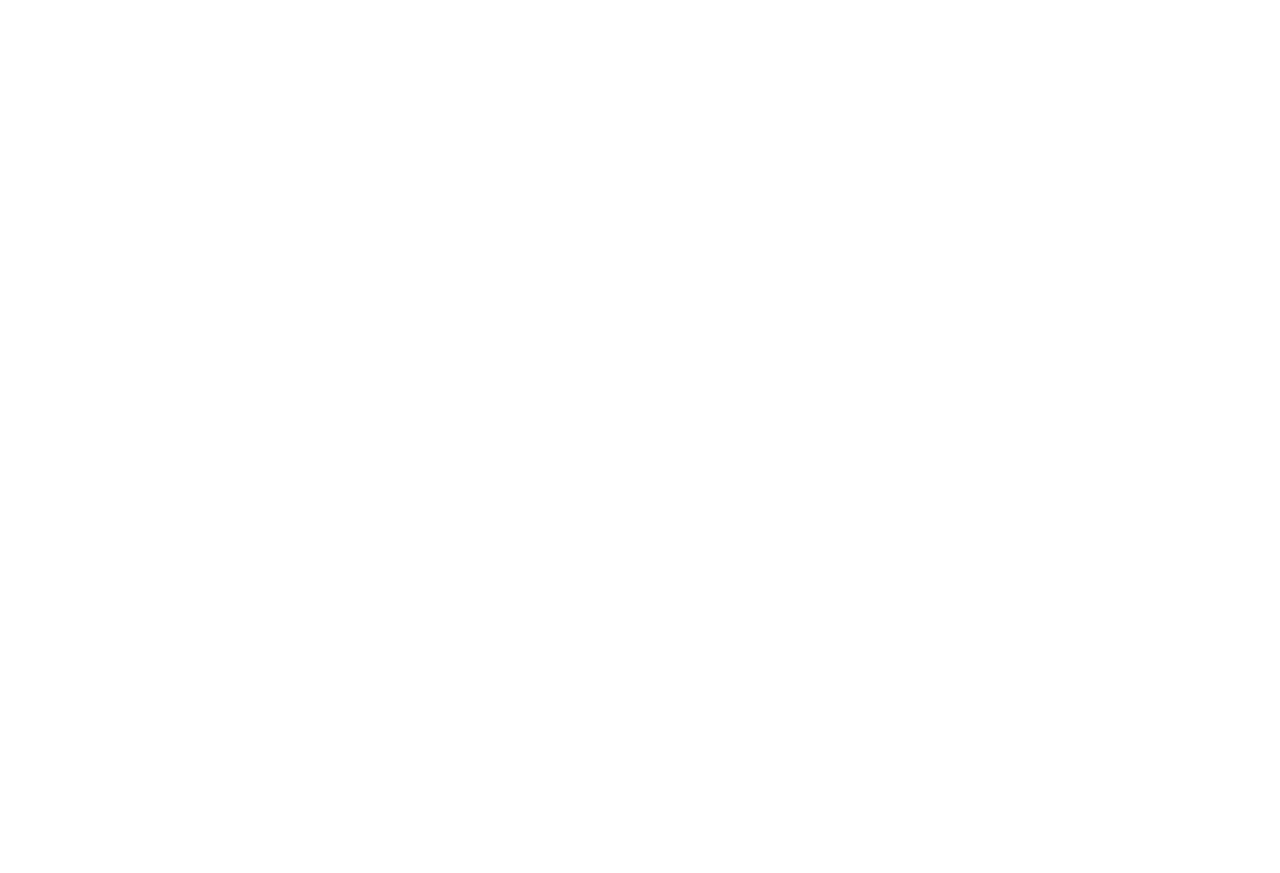
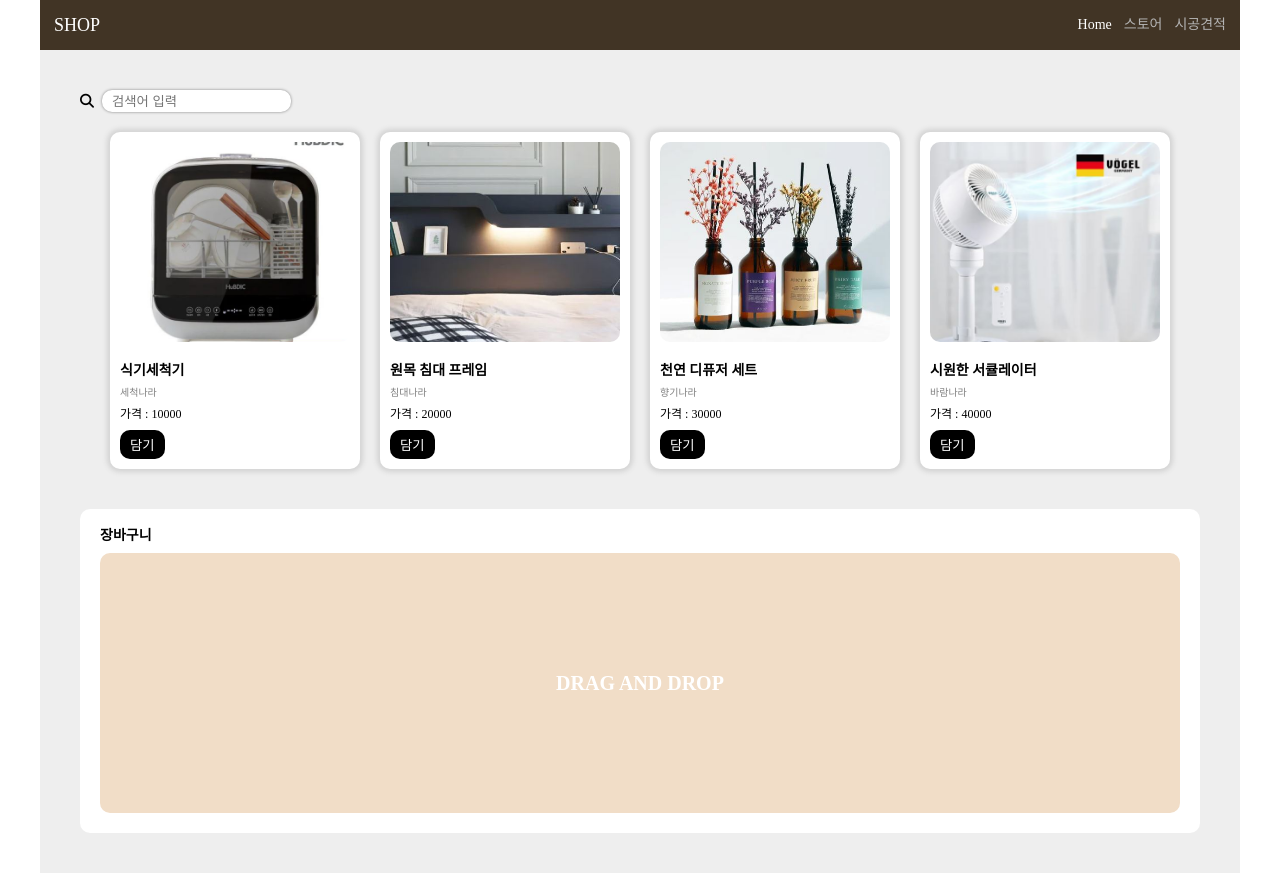
Before and after one commit to Jeongpyo-Hong/js-prac-shop, a plain HTML site: page index.html in a window 1280 px wide. Before the commit the page ends 800 px from the top, so only its background shows below. Drawn offline with nearby package versions, Linux system fonts and the light colour scheme.

Commit message:
기본 UI 구현, 드래그앤드롭 구현중

```diff
--- /dev/null
+++ b/css/index.scss
@@ -0,0 +1,151 @@
+.container {
+  background-color: #eee;
+  width: 1200px;
+  height: 100%;
+  margin: 0 auto;
+}
+
+/**
+  * navbar
+  */
+nav {
+  display: flex;
+  justify-content: space-between;
+  align-items: center;
+  height: 50px;
+  background-color: rgb(65, 52, 37);
+  color: white;
+  padding: 0 14px;
+  font-size: 14px;
+  position: sticky;
+  top: 0;
+
+  .brand-name {
+    font-size: 18px;
+    margin-right: 20px;
+  }
+
+  .menu-box {
+    display: flex;
+    align-items: center;
+    column-gap: 12px;
+  }
+
+  .disable {
+    color: #b4b4b4;
+  }
+}
+
+article {
+  padding: 40px;
+}
+
+/**
+  * searchbar
+  */
+.search-container {
+  display: flex;
+  column-gap: 8px;
+  align-items: center;
+  margin-bottom: 20px;
+  .search-input {
+    border-radius: 10px;
+    padding-left: 10px;
+    height: 20px;
+    box-shadow: 0 0 3px 0 gray;
+  }
+  i {
+    font-size: 14px;
+  }
+}
+
+/**
+  * goods
+  */
+.goods-container {
+  display: flex;
+  justify-content: center;
+  align-items: center;
+  column-gap: 20px;
+  margin-bottom: 40px;
+}
+
+.item-wrap {
+  padding: 10px;
+  background-color: white;
+  width: 25%;
+  max-width: 250px;
+  padding: auto;
+  border-radius: 10px;
+  box-shadow: 0 0 5px 3px lightgray;
+
+  img {
+    width: 100%;
+    height: 200px;
+    object-fit: cover;
+    margin-bottom: 20px;
+    border-radius: 10px;
+  }
+
+  div {
+    margin-bottom: 10px;
+
+    &.title {
+      font-size: 14px;
+      font-weight: 800;
+    }
+
+    &.brand {
+      font-size: 10px;
+      color: gray;
+    }
+  }
+
+  button {
+    background-color: black;
+    color: white;
+    padding: 5px 10px;
+    border-radius: 10px;
+  }
+
+  &:hover img {
+    opacity: 0.5;
+  }
+}
+
+.cart-container {
+  background-color: white;
+  border-radius: 10px;
+  padding: 20px;
+}
+
+.cart-title {
+  font-size: 14px;
+  font-weight: 800;
+  margin-bottom: 10px;
+}
+
+.cart-item {
+  display: flex;
+  flex-wrap: wrap;
+  justify-content: center;
+  align-items: center;
+  column-gap: 10px;
+  background-color: rgb(241, 221, 199);
+  border-radius: 10px;
+  height: 100%;
+  padding: 20px;
+}
+
+.before-text {
+  display: none;
+  text-align: center;
+  padding: 100px 0;
+  font-size: 20px;
+  font-weight: 800;
+  color: white;
+}
+
+.show {
+  display: block;
+}
--- /dev/null
+++ b/css/reset.css
@@ -0,0 +1,135 @@
+html,
+body,
+div,
+span,
+applet,
+object,
+iframe,
+h1,
+h2,
+h3,
+h4,
+h5,
+h6,
+p,
+blockquote,
+pre,
+a,
+abbr,
+acronym,
+address,
+big,
+cite,
+code,
+del,
+dfn,
+em,
+img,
+ins,
+kbd,
+q,
+s,
+samp,
+small,
+strike,
+strong,
+sub,
+sup,
+tt,
+var,
+b,
+u,
+i,
+center,
+dl,
+dt,
+dd,
+ol,
+ul,
+li,
+fieldset,
+form,
+label,
+legend,
+table,
+caption,
+tbody,
+tfoot,
+thead,
+tr,
+th,
+td,
+article,
+aside,
+canvas,
+details,
+embed,
+figure,
+figcaption,
+footer,
+header,
+hgroup,
+menu,
+nav,
+output,
+ruby,
+section,
+summary,
+time,
+mark,
+audio,
+video {
+  margin: 0;
+  padding: 0;
+  border: 0;
+  font-size: 100%;
+  font: inherit;
+  vertical-align: baseline;
+  box-sizing: border-box;
+}
+/* HTML5 display-role reset for older browsers */
+article,
+aside,
+details,
+figcaption,
+figure,
+footer,
+header,
+hgroup,
+menu,
+nav,
+section {
+  display: block;
+}
+body {
+  line-height: 1;
+  font-size: 12px;
+}
+ol,
+ul {
+  list-style: none;
+}
+blockquote,
+q {
+  quotes: none;
+}
+blockquote:before,
+blockquote:after,
+q:before,
+q:after {
+  content: "";
+  content: none;
+}
+table {
+  border-collapse: collapse;
+  border-spacing: 0;
+}
+button {
+  border: none;
+  background-color: none;
+  padding: 0;
+  cursor: pointer;
+}
+input {
+  border: none;
+}
--- a/index.html
+++ b/index.html
@@ -4,7 +4,54 @@
     <meta charset="UTF-8" />
     <meta name="viewport" content="width=device-width, initial-scale=1.0" />
     <title>Document</title>
-    <link rel="stylesheet" href="index.css" />
+    <!-- css -->
+    <link rel="stylesheet" href="css/reset.css" />
+    <link rel="stylesheet" href="css/index.css" />
+    <!-- jQuery -->
+    <script
+      src="https://code.jquery.com/jquery-3.7.0.min.js"
+      integrity="sha256-2Pmvv0kuTBOenSvLm6bvfBSSHrUJ+3A7x6P5Ebd07/g="
+      crossorigin="anonymous"
+    ></script>
+    <!-- js -->
+    <script src="index.js"></script>
   </head>
-  <body></body>
+  <body>
+    <div class="container">
+      <!-- navbar -->
+      <nav>
+        <div class="brand-name">SHOP</div>
+        <div class="menu-box">
+          <div>Home</div>
+          <div class="disable">스토어</div>
+          <div class="disable">시공견적</div>
+        </div>
+      </nav>
+
+      <article>
+        <!-- searchbar -->
+        <form class="search-container">
+          <i class="fa-solid fa-magnifying-glass"></i>
+          <input class="search-input" type="text" placeholder="검색어 입력" />
+        </form>
+
+        <!-- goods -->
+        <div class="goods-container"></div>
+
+        <!-- cart -->
+        <div class="cart-container">
+          <div class="cart-title">장바구니</div>
+          <div class="cart-item">
+            <div class="before-text show">DRAG AND DROP</div>
+          </div>
+        </div>
+      </article>
+    </div>
+
+    <!-- fontawesome -->
+    <script
+      src="https://kit.fontawesome.com/e53238af8a.js"
+      crossorigin="anonymous"
+    ></script>
+  </body>
 </html>
--- a/index.js
+++ b/index.js
@@ -0,0 +1,67 @@
+/**
+ * get (store.json)
+ * */
+$.get("store.json").done((data) => {
+  data.products.forEach((item) => {
+    const temp = `
+      <div class="item-wrap" id=${item.id} key=${item.id} draggable="true">
+        <img src="img/${item.photo}" />
+        <div class="title">${item.title}</div>
+        <div class="brand">${item.brand}</div>
+        <div>가격 : ${item.price}</div>
+        <button class="add-item">담기</button>
+      </div>
+    `;
+    $(".goods-container").append(temp);
+  });
+
+  function drag(e) {
+    e.originalEvent.dataTransfer.setData("text", e.target.id);
+  }
+
+  /**
+   * cart - 버튼 방식
+   * */
+  let cnt = 0;
+  $(".add-item").on("click", function () {
+    $(".before-text").removeClass("show");
+
+    // 클릭한 상품의 id값 찾기
+    const id = $(this).parents().attr("key");
+
+    // 클릭한 상품이 장바구니에 있으면 개수만 증가
+    const targetLength = $(`.cart-item .item-wrap[key=${id}]`).length;
+    const preCnt = $(`.cart-item .item-wrap[key=${id}] input`).val();
+    if (targetLength) {
+      $(`.cart-item .item-wrap[key=${id}] input`).attr("value", +preCnt + 1);
+      return;
+    }
+
+    // 클릭한 상품 복제
+    const newItem = data.products.filter((item) => item.id == id);
+
+    console.log("b");
+    cnt = 1;
+    const temp = `
+        <div class="item-wrap" key=${newItem[0].id}>
+          <img src="img/${newItem[0].photo}" />
+          <div class="title">${newItem[0].title}</div>
+          <div class="brand">${newItem[0].brand}</div>
+          <div>가격 : ${newItem[0].price}</div>
+          <input type="text" value=${cnt} />
+        </div>
+      `;
+    $(".cart-item").append(temp);
+  });
+
+  /**
+   * cart - 드래그 앤 드롭 방식
+   */
+  // drag
+  $(".goods-container .item-wrap").on("dragstart", function (e) {
+    console.log(this.id);
+    e.originalEvent.dataTransfer.setData("text", this.id);
+  });
+
+  // drop
+});
```
Also changed, not shown: css/index.css (added), index.scss (deleted), 1 other file.
